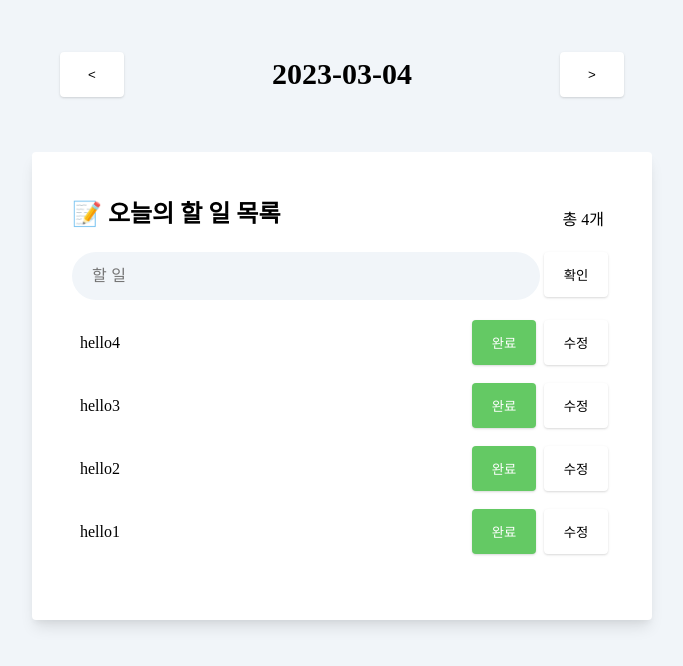
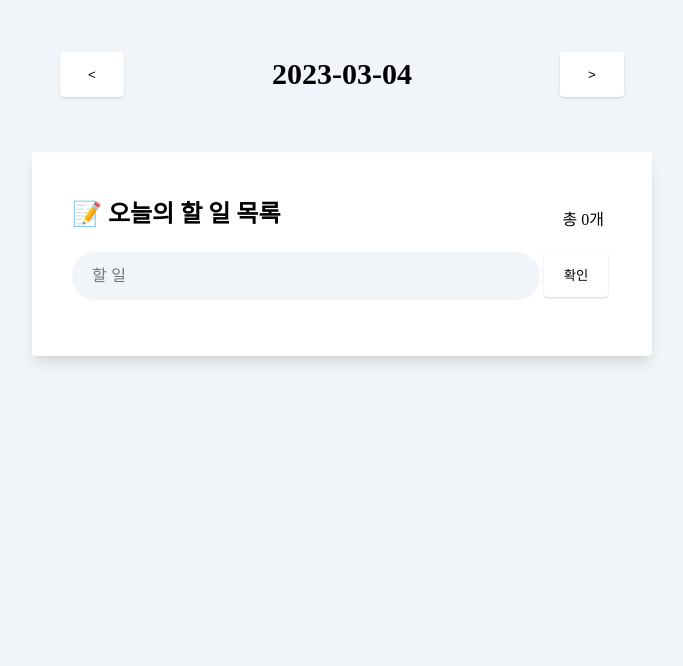
Before and after one commit to kaori-killer/todo-list-react, a React (Create React App) app: page / in a window 1280 px wide. Shown: the top 666 px of the page, without its empty margins (298-981 px from the left). Built offline with nearby package versions, Linux system fonts and the light colour scheme.

Commit message:
feat: 날짜가 변경되면 리스트 목록은 해당 날짜에 속한 리스트가 된다

```diff
--- a/src/App.js
+++ b/src/App.js
@@ -36,32 +36,32 @@ function App() {
   const dataId = useRef(0);
 
   useEffect(() => {
-    // const localData = localStorage.getItem("todo");
-    const localData = [
-        {
-          id: 1,
-          date: getStringDate(new Date()),
-          content: "hello1",
-        },
-        {
-          id: 2,
-          date: getStringDate(new Date()),
-          content: "hello2",
-        },
-        {
-          id: 3,
-          date: getStringDate(new Date()),
-          content: "hello3",
-        },
-        {
-          id: 4,
-          date: '2023-03-04',
-          content: "hello4"
-        }
-    ].sort((a, b)=>parseInt(b.id)-parseInt(a.id));
+    const localData = localStorage.getItem("todo");
+    // const localData = [
+    //     {
+    //       id: 1,
+    //       date: getStringDate(new Date()),
+    //       content: "hello1",
+    //     },
+    //     {
+    //       id: 2,
+    //       date: getStringDate(new Date()),
+    //       content: "hello2",
+    //     },
+    //     {
+    //       id: 3,
+    //       date: getStringDate(new Date()),
+    //       content: "hello3",
+    //     },
+    //     {
+    //       id: 4,
+    //       date: '2023-03-04',
+    //       content: "hello4"
+    //     }
+    // ].sort((a, b)=>parseInt(b.id)-parseInt(a.id));
     if(localData) {
-      // const todoList = JSON.parse(localData).sort((a, b)=>parseInt(b.id) - parseInt(a.id));
-      const todoList = localData;
+      const todoList = JSON.parse(localData).sort((a, b)=>parseInt(b.id) - parseInt(a.id));
+      // const todoList = localData;
       if(todoList.length >= 1) {
         dataId.current = parseInt(todoList[0].id) + 1;
       }
--- a/src/components/TodoList.js
+++ b/src/components/TodoList.js
@@ -2,13 +2,11 @@ import { useState, useContext, useRef } from "react";
 import { TodoDispatchContext } from "../App";
 
 import MyButton from "./MyButton";
-import getStringDate from './../util/date';
 
-const TodoList = ({ todoList }) => {
+const TodoList = ({ todoList, curDate }) => {
 
     const contentRef = useRef();
     const [content, setContent] = useState("");
-    const [date, setDate] = useState(getStringDate(new Date()));
     const [isEdit, setIsEdit] = useState(false);
 
     const { onCreate } = useContext(TodoDispatchContext);
@@ -26,8 +24,7 @@ const TodoList = ({ todoList }) => {
         }
 
         if(!isEdit){
-            console.log(date)
-            onCreate(date, content);
+            onCreate(curDate, content);
         }
     }
 
--- a/src/pages/Home.js
+++ b/src/pages/Home.js
@@ -13,7 +13,6 @@ const Home = () => {
 
     const [data, setData] = useState([]);
     const [curDate, setCurDate] = useState(new Date());
-    const headText = getStringDate(curDate);
 
     useEffect(() => {
         if(todoList.data.length >= 1){
@@ -40,11 +39,11 @@ const Home = () => {
             <div className="d-flex justify-center mt-5 w-100">
                 <div className="w-100">
                     <MyHeader
-                        headText={headText}
+                        headText={getStringDate(curDate)}
                         leftChild={<MyButton text={"<"} onClick={decreaseDate} />}
                         rightChild={<MyButton text={">"} onClick={increaseDate} />}
                     />
-                    <TodoList todoList={data} />
+                    <TodoList todoList={data} curDate={getStringDate(curDate)} />
                 </div>
             </div>
         </div>
```
